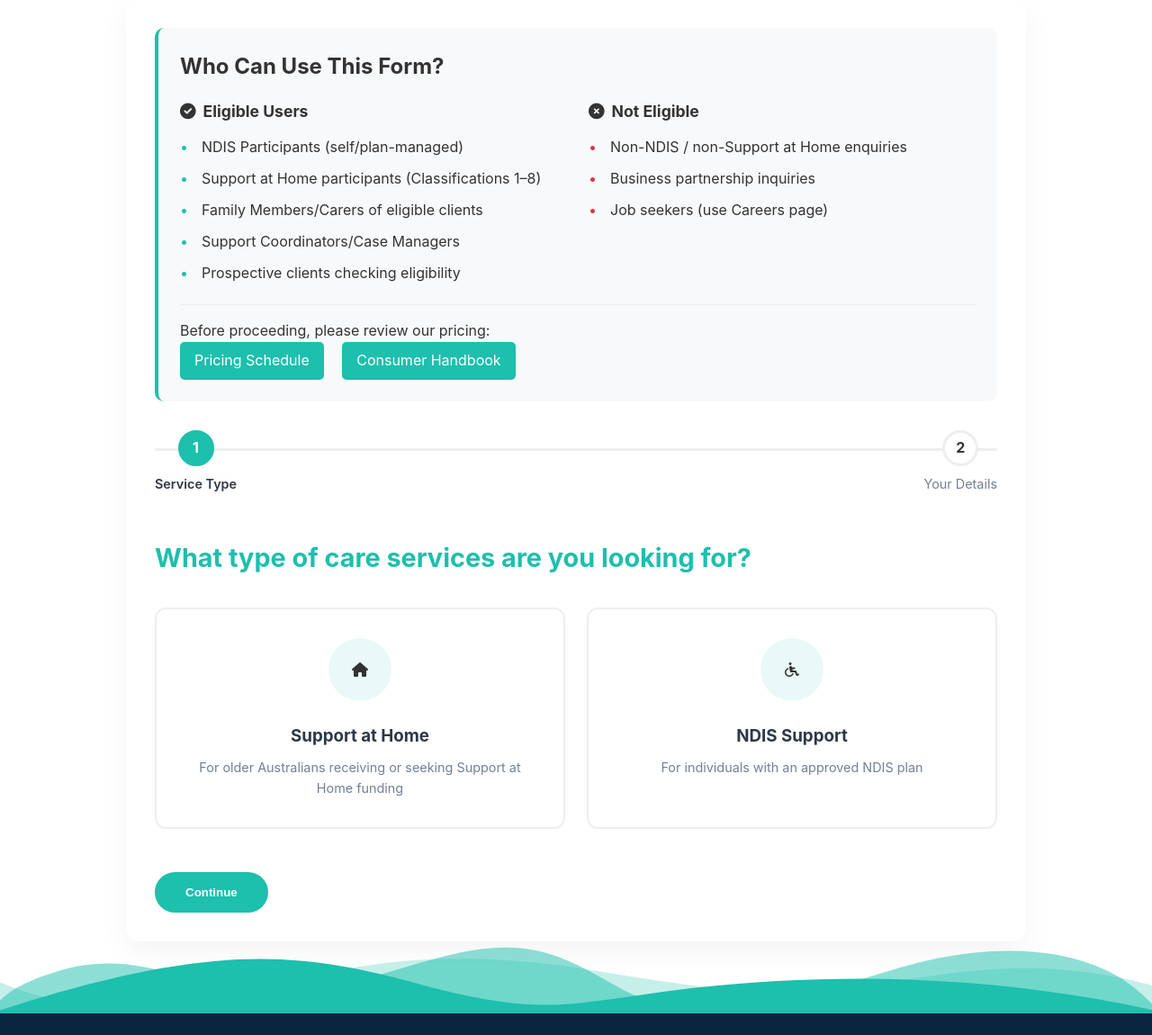
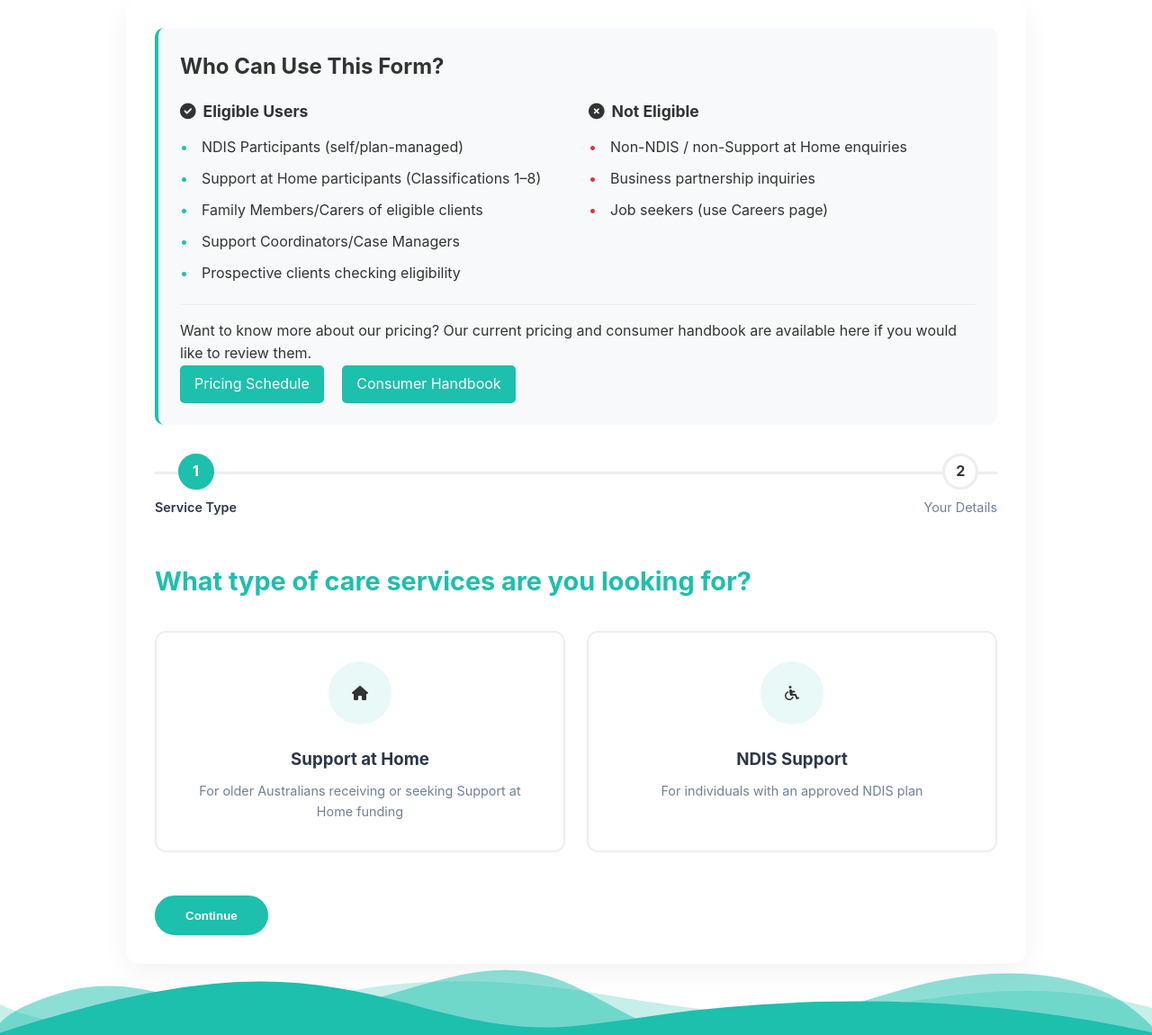
Before and after one commit to championjay0007/allegiancehomecare, a Laravel app: page /support-at-home-enquiry in a window 1280 px wide; the page is wider, and only the part inside the window is pictured. Shown: the part 157-1307 px from the top of that part at 90% size. Run offline with Laravel 12, Linux system fonts and the light colour scheme; some libraries are stand-ins or nearby versions.

Commit message:
Update booking form pricing introduction
Clarify that the current pricing and consumer handbook are available to review.

Co-authored-by: Copilot <223556219+Copilot@users.noreply.github.com>

```diff
--- a/resources/views/booking/form.blade.php
+++ b/resources/views/booking/form.blade.php
@@ -28,7 +28,7 @@
             </div>
         </div>
         <div class="pricing-links">
-            <p>Before proceeding, please review our pricing:</p>
+            <p>Want to know more about our pricing? Our current pricing and consumer handbook are available here if you would like to review them.</p>
             <a href="/pricingform" class="pricing-link">Pricing Schedule</a>
             <a href="/download-brochure" class="pricing-link">Consumer Handbook</a>
         </div>
```
